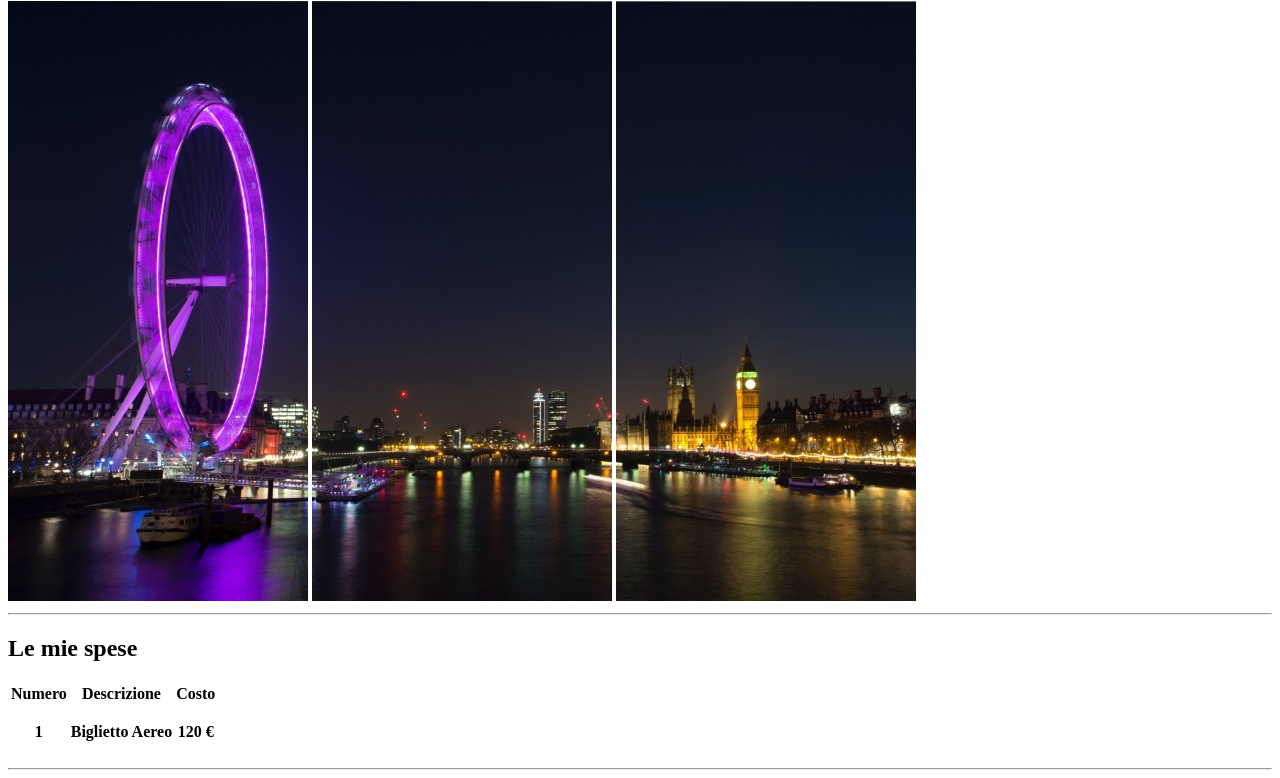
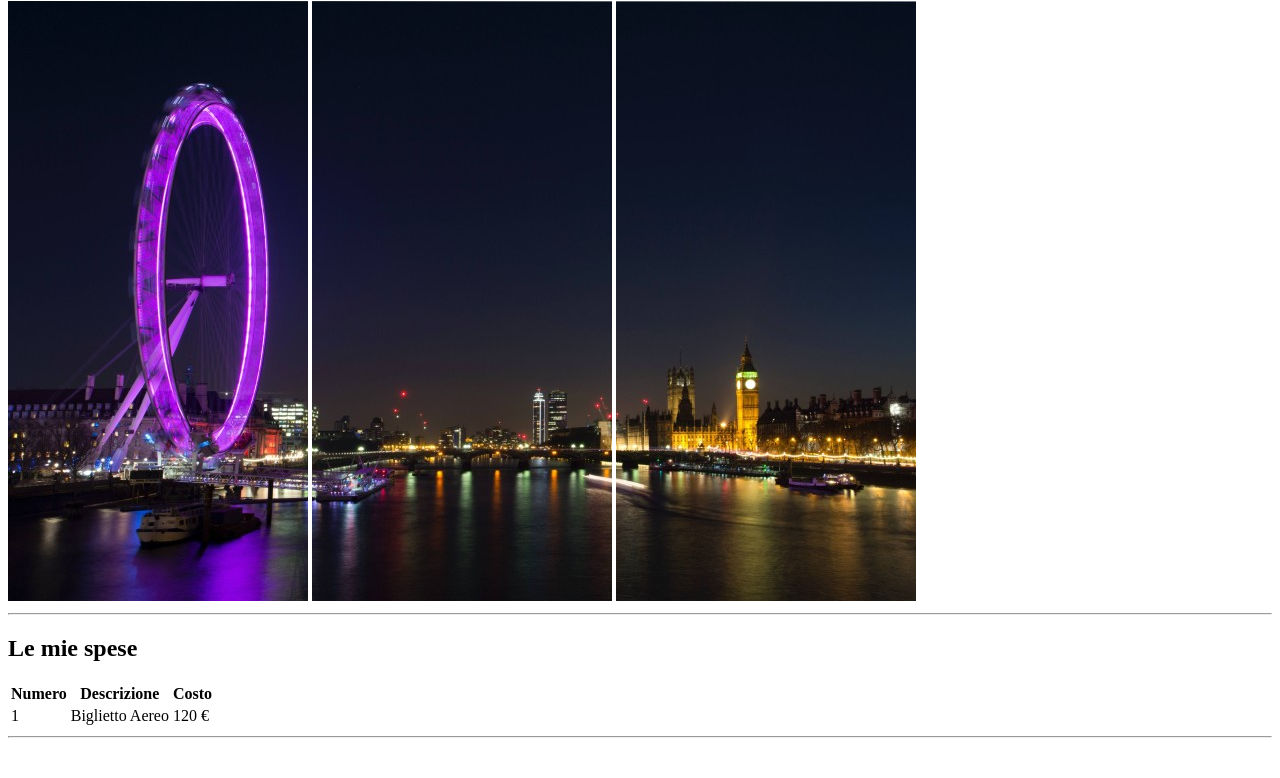
Before and after one commit to alemalagni/html-london-trip, a plain HTML site: page index.html in a window 1280 px wide. Shown: the part 79-857 px from the top of the page. After the commit the page ends 825 px from the top, so only its background shows below. Drawn offline with Linux system fonts and the light colour scheme.

Commit message:
fix: table

```diff
--- a/index.html
+++ b/index.html
@@ -22,9 +22,9 @@
             <!-- Intestazione tabella -->
             <thead>
                 <tr>
-                    <th> <strong> Numero </strong> </th>
-                    <th> <strong> Descrizione </strong> </th>
-                    <th> <strong> Costo </strong> </th>
+                    <th> Numero </th>
+                    <th> Descrizione </th>
+                    <th> Costo </th>
                 </tr>
             </thead>
             <!-- /Intestazione tabella -->
@@ -32,9 +32,9 @@
             <!-- Corpo tabella -->
             <tbody>
                 <tr>
-                    <th> <p> 1 </p> </th>
-                    <th> <p> Biglietto Aereo </p> </th>
-                    <th> <p> 120 € </p> </th>
+                    <td> 1 </td>
+                    <td> Biglietto Aereo </td>
+                    <td> 120 € </td>
                 </tr>
             </tbody>
         </table>
```
